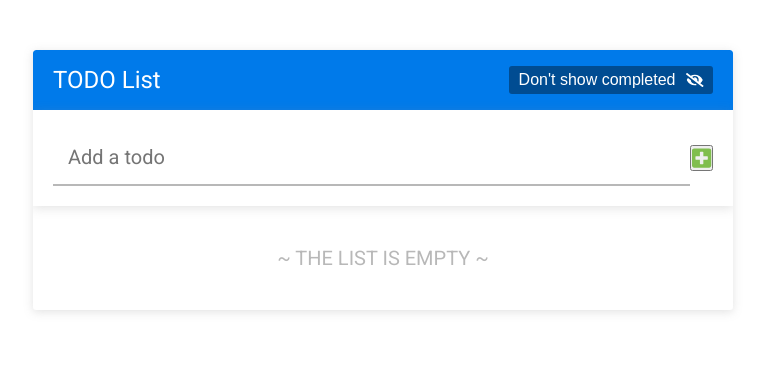
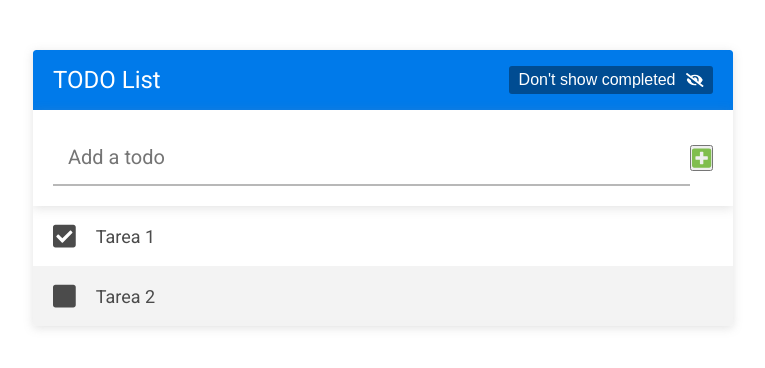
Before and after one commit to fabricio-garcia/todo-js, a React (Create React App) app: page / in a window 1280 px wide. Shown: the top 368 px of the page, without its empty margins (257-1022 px from the left). Built offline with nearby package versions, Linux system fonts and the light colour scheme.

Commit message:
✨ feat: Add functionality to todo completed button
Whenever the user clicks on the todo completed button a checkmars appears,
if the user clicks again the checkmark is removed.

```diff
--- a/src/App.js
+++ b/src/App.js
@@ -5,7 +5,18 @@ import TodoList from './components/TodoList';
 import './App.css';
 
 const App = () => {
-  const [todos, changeTodos] = useState([]);
+  const [todos, changeTodos] = useState([
+    {
+      id: '1',
+      text: 'Tarea 1',
+      status: true,
+    },
+    {
+      id: '2',
+      text: 'Tarea 2',
+      status: false,
+    },
+  ]);
 
   console.log(todos);
 
@@ -13,7 +24,7 @@ const App = () => {
     <div className="container">
       <Header />
       <FormTodos todos={todos} changeTodos={changeTodos} />
-      <TodoList todos={todos} />
+      <TodoList todos={todos} changeTodos={changeTodos} />
     </div>
   );
 };
--- a/src/components/Todo.jsx
+++ b/src/components/Todo.jsx
@@ -1,22 +1,51 @@
+import { useState } from 'react';
 import { FontAwesomeIcon } from '@fortawesome/react-fontawesome';
 import {
   faCheckSquare,
   faEdit,
+  faSquare,
   faTimes,
 } from '@fortawesome/free-solid-svg-icons';
 
 const Todo = props => {
+  const [editTodo, changeEditTodoState] = useState(false);
+  const [currentTodo, modifiedTodo] = useState(props.todo.text);
+
+  const onSubmit = e => {
+    e.preventDefault();
+    changeEditTodoState(false);
+  };
+
   return (
     <li className="todo-list__todo">
       <FontAwesomeIcon
-        icon={faCheckSquare}
+        icon={props.todo.status ? faCheckSquare : faSquare}
         className="todo-list__icon todo-list__icon-check"
+        onClick={() => props.toggleCheckMark(props.todo.id)}
       />{' '}
-      <div className="todo-list__text">{props.todo.text}</div>
+      <div className="todo-list__text">
+        {editTodo ? (
+          <form action="" className="form-edit-todo" onSubmit={onSubmit}>
+            <input
+              type="text"
+              name="text"
+              className="form-edit-todo__input"
+              value={currentTodo}
+              onChange={e => modifiedTodo(e.target.value)}
+            />
+            <button type="submit" className="form-edit-todo__btn">
+              Update
+            </button>
+          </form>
+        ) : (
+          props.todo.text
+        )}
+      </div>
       <div className="todo-list__container-buttons">
         <FontAwesomeIcon
           icon={faEdit}
           className="todo-list__icon todo-list__icon-action"
+          onClick={() => changeEditTodoState(!editTodo)}
         />{' '}
         <FontAwesomeIcon
           icon={faTimes}
--- a/src/components/TodoList.jsx
+++ b/src/components/TodoList.jsx
@@ -1,13 +1,32 @@
-import Todo from './Todo';
+import Todo from "./Todo";
 
-const TodoList = ({ todos }) => {
+const TodoList = ({ todos, changeTodos }) => {
+  const toggleCheckMark = (id) => {
+    console.log(`Editing todo with id: ${id}`);
+    changeTodos(
+      todos.map((todo) => {
+        if (todo.id === id) {
+          return {
+            ...todo,
+            status: !todo.status,
+          };
+        }
+        return todo;
+      }),
+    );
+  };
+
   return (
     <ul className="todo-list">
-      {todos.length > 0 ? (
-        todos.map(todo => <Todo key={todo.id} todo={todo} />)
-      ) : (
-        <li className="todo-list__message">~ THE LIST IS EMPTY ~</li>
-      )}
+      {todos.length > 0
+        ? (
+          todos.map((todo) => (
+            <Todo key={todo.id} todo={todo} toggleCheckMark={toggleCheckMark} />
+          ))
+        )
+        : (
+          <li className="todo-list__message">~ THE LIST IS EMPTY ~</li>
+        )}
     </ul>
   );
 };
```
